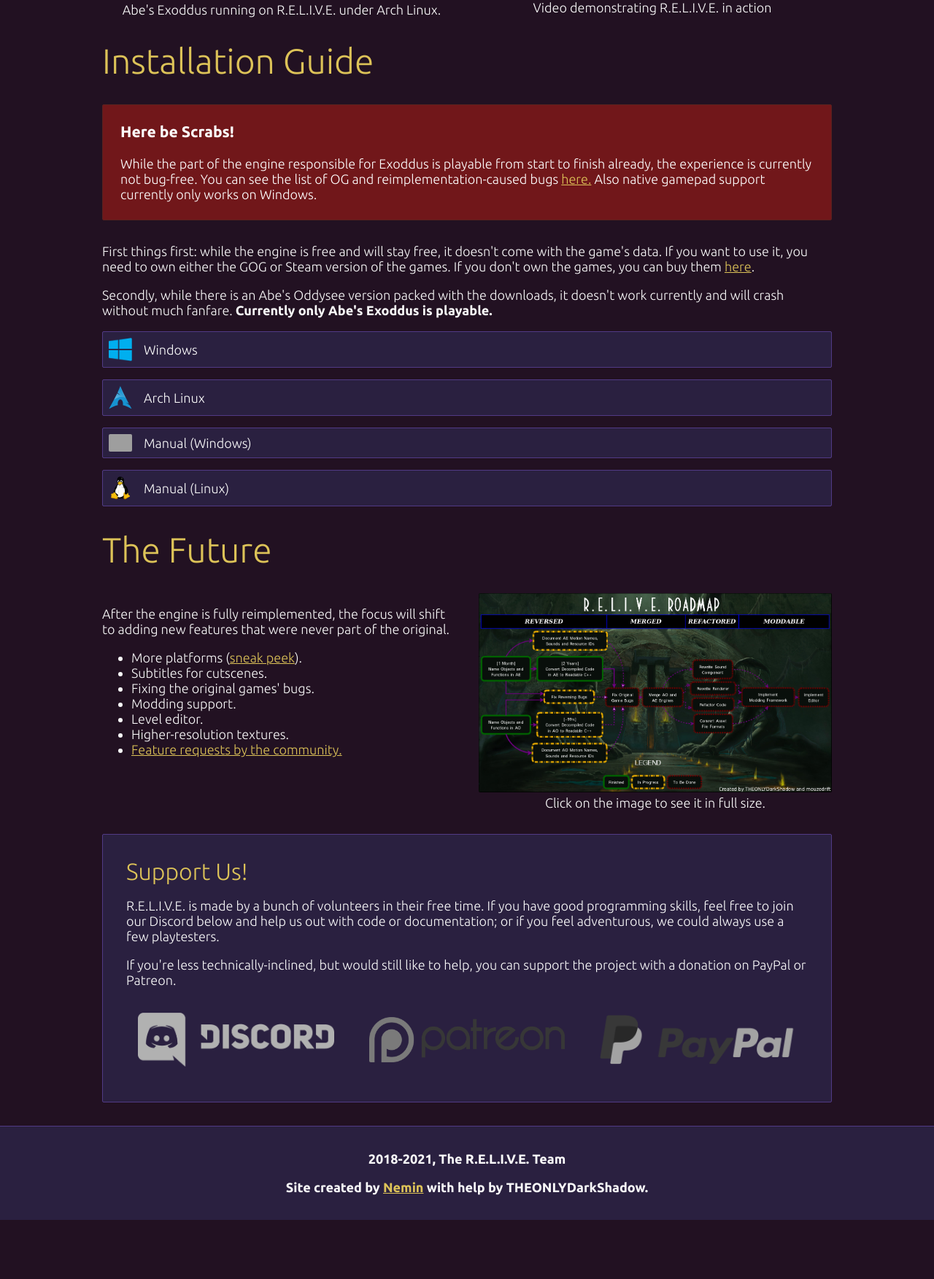
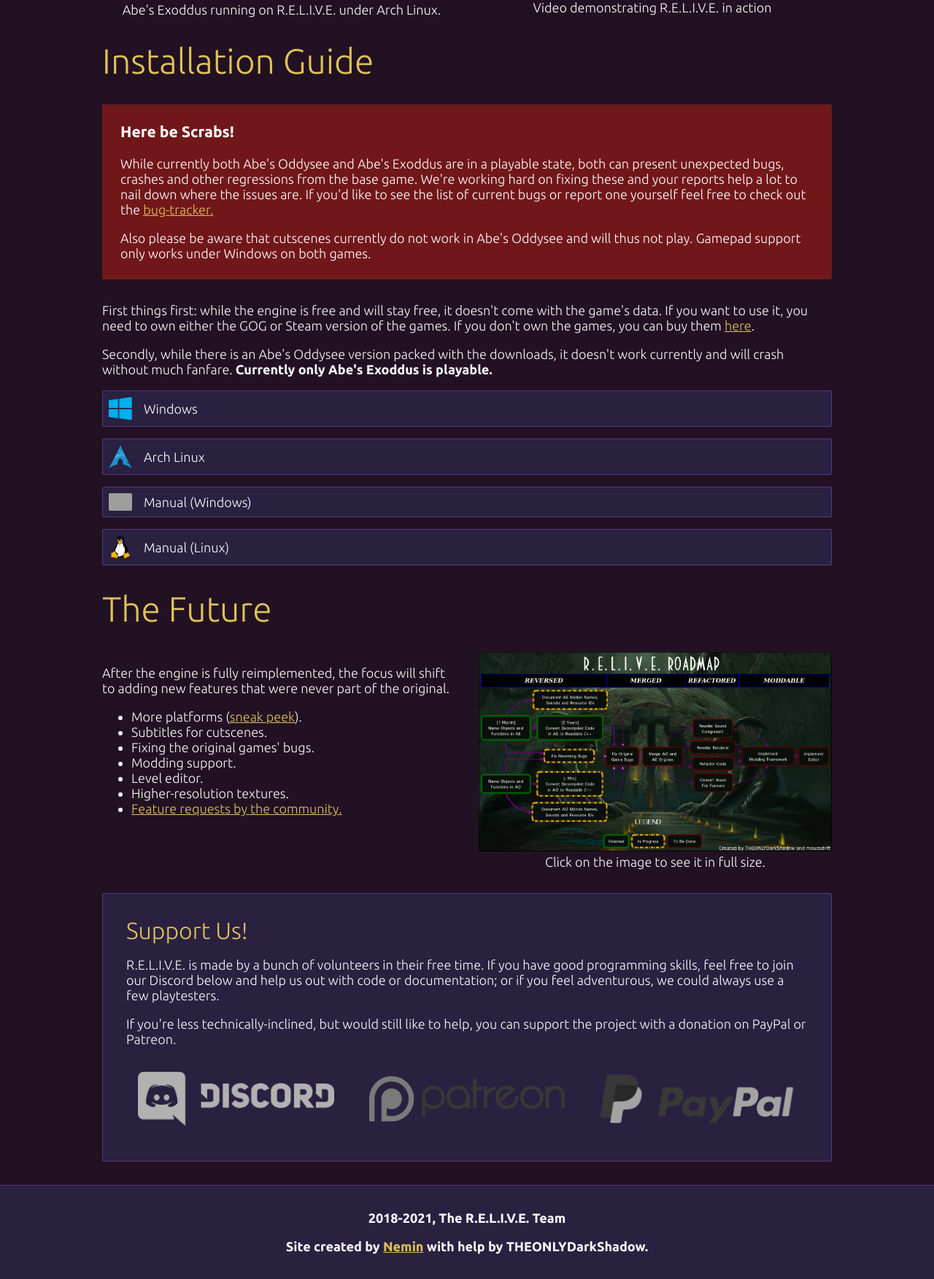
Before and after one commit to AliveTeam/AliveTeam.github.io, a Jekyll site: the page built from index.html, in a window 1280 px wide, cut to the strip 1287-3040 px from the top of the page. Shown: the whole strip at 73% size. Built offline with Jekyll 4.4.1, drawn with Linux system fonts in a browser that asks for light colours; before the commit the page ends 2959 px from its top, so only the background shows below that; grey boxes are pictures that could not be loaded.

Commit message:
Mobile CSS fix, mouze pointer, rephrased warning

```diff
--- a/css/common.scss
+++ b/css/common.scss
@@ -28,10 +28,6 @@
     &:hover {
         background-color: var(--spec-color);
     }
-}
-
-html {
-    scroll-behavior: smooth;
 }
 
 html
@@ -228,7 +224,7 @@
         --width: 95%;
     }
 
-    div, ul {
+    :not(summary) > div, ul {
         grid-template-columns: 1fr !important;
         justify-content: center;
         margin-left: auto;
--- a/css/index.scss
+++ b/css/index.scss
@@ -191,6 +191,7 @@
         }
 
         summary {
+            cursor: pointer;
             background-color: var(--popup-color);
             list-style-type: none;
 
@@ -200,6 +201,10 @@
                 grid-template-columns: 32px auto;
                 padding: 0.5rem;
                 grid-gap: 1rem;
+            }
+
+            img {
+                width: 32px;
             }
         }
 
@@ -240,6 +245,10 @@
 }
 
 @media (orientation: portrait) {
+    code {
+        line-break: anywhere;
+    }
+
     #title > div #downloads {
         position: static;
         margin-top: 2rem;
--- a/index.html
+++ b/index.html
@@ -77,7 +77,16 @@
 
       <div id="warning">
         <h3>Here be Scrabs!</h3>
-        <p>While the part of the engine responsible for Exoddus is playable from start to finish already, the experience is currently not bug-free. You can see the list of OG and reimplementation-caused bugs <a href="https://github.com/AliveTeam/alive_reversing/projects/1">here.</a> Also native gamepad support currently only works on Windows.</p>
+        <p>
+          While currently both Abe's Oddysee and Abe's Exoddus are in a playable state, both can present unexpected bugs,
+          crashes and other regressions from the base game. We're working hard on fixing these and your reports help a lot to
+          nail down where the issues are. If you'd like to see the list of current bugs or report one yourself feel free to check
+          out the <a href="https://github.com/AliveTeam/alive_reversing/projects/1">bug-tracker.</a>
+        </p>
+        <p>
+          Also please be aware that cutscenes currently do not work in Abe's Oddysee and will thus not play.
+          Gamepad support only works under Windows on both games.
+        </p>
       </div>
 
       <p>First things first: while the engine is free and will stay free, it doesn't come with the
```
